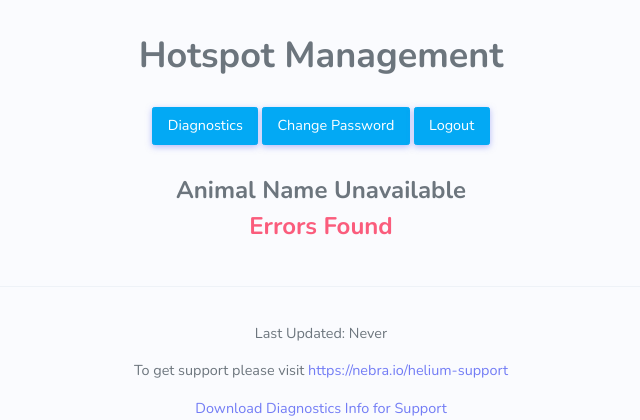
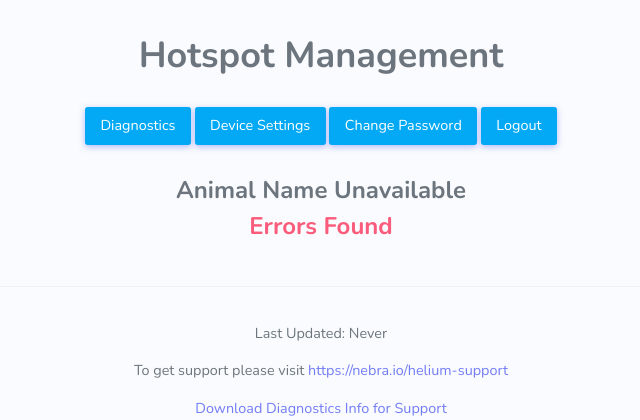
Before and after one commit to NebraLtd/hm-diag, a Flask app: template hw_diag/templates/template.html in a window 1280 px wide. Shown: the part 80-500 px from the top of the page, without its empty margins (319-959 px from the left). Run offline with Flask 2, Linux system fonts and the light colour scheme; the template is opened without the code that fills it, so the values that code supplies are empty; parts of the project's set-up code (start-up, migrations or seed data) failed here and were passed over; some libraries are stand-ins or nearby versions; some web fonts are replaced.

Commit message:
Update templates for device config page

```diff
--- a/hw_diag/templates/template.html
+++ b/hw_diag/templates/template.html
@@ -33,6 +33,7 @@
             <h1>Hotspot Management</h1>
             <br />
             <a href="/" class="btn btn-primary">Diagnostics</a>
+            <a href="/device_configuration" class="btn btn-primary">Device Settings</a>
             <a href="/change_password" class="btn btn-primary">Change Password</a>
             <a href="/logout" class="btn btn-primary">Logout</a>
             <br />
```
